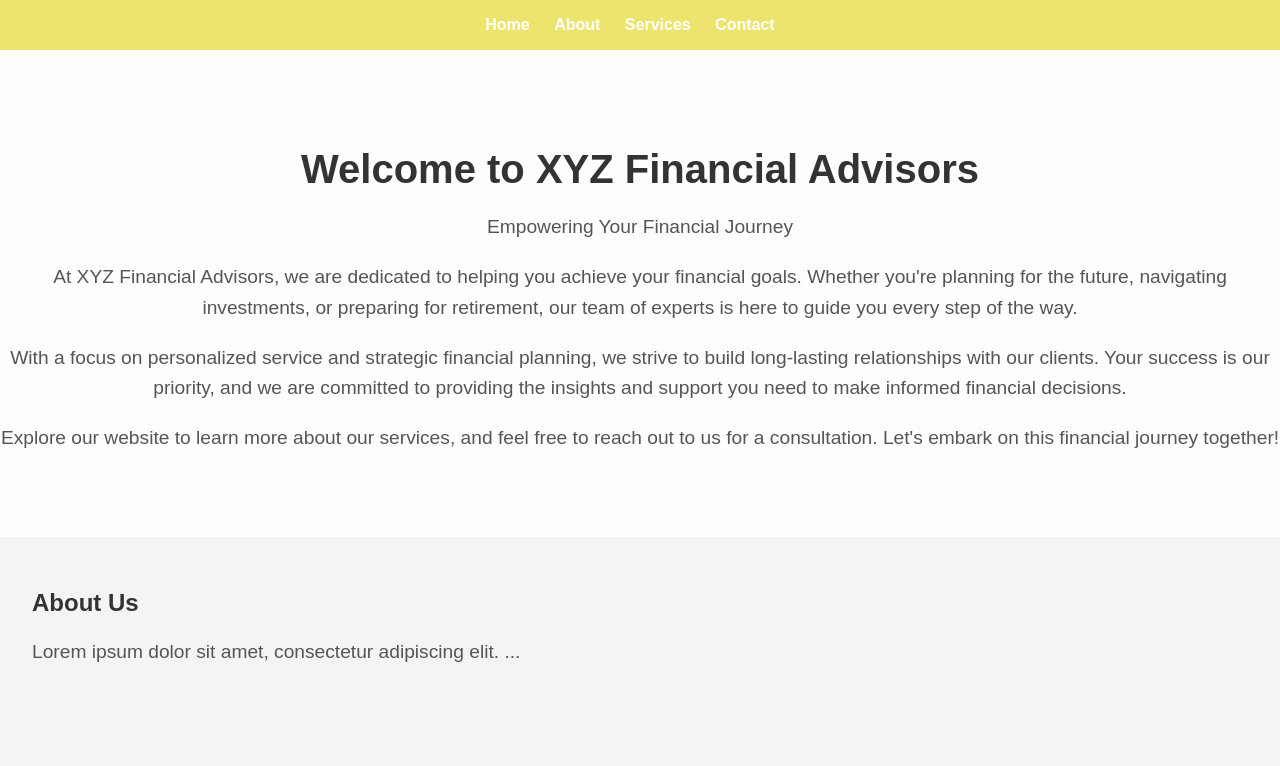
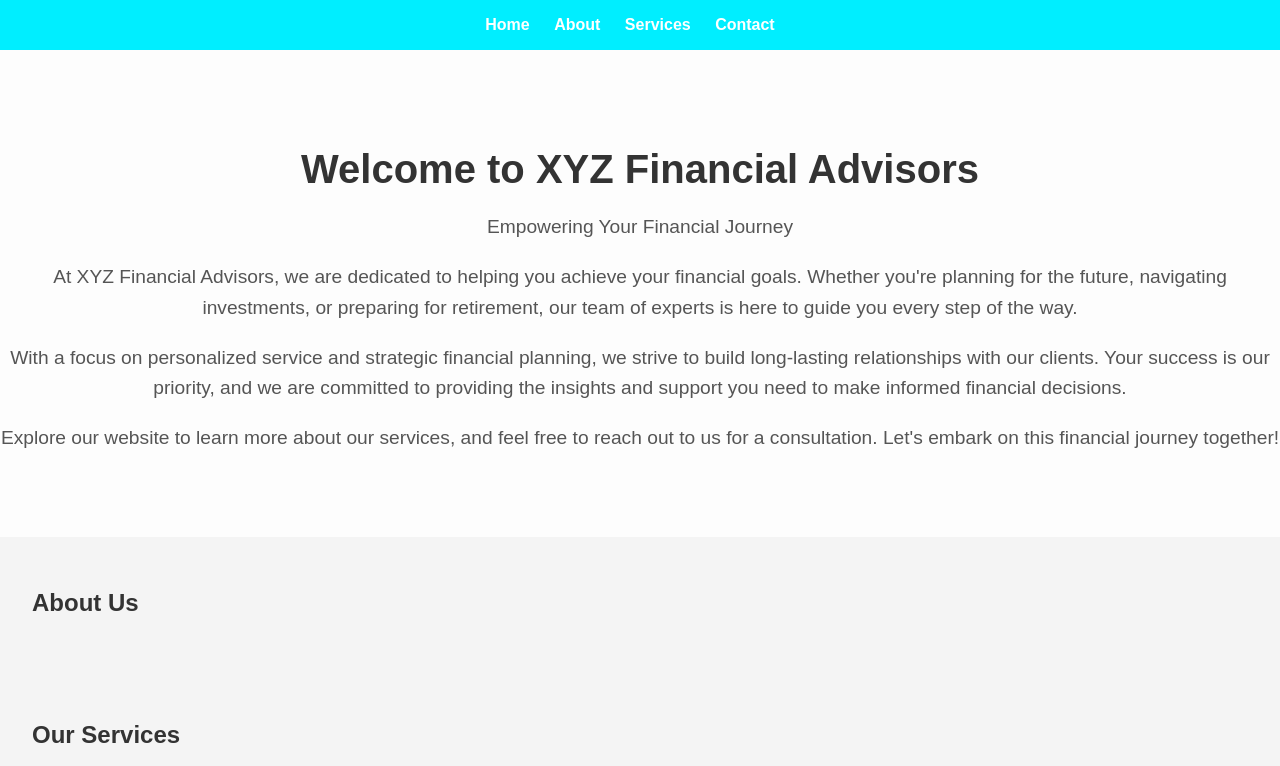
Before and after one commit to Beast227/financial-advisor, a plain HTML site: page index.html in a window 1280 px wide. Shown: the top 766 px of the page. Drawn offline with Linux system fonts and the light colour scheme.

Commit message:
changed the color

```diff
--- a/index.html
+++ b/index.html
@@ -13,7 +13,7 @@
                 <li><a href="#home">Home</a></li>
                 <li><a href="#about">About</a></li>
                 <li><a href="#services">Services</a></li>
-                <li><a href="#cont">Contact</a></li>
+                <li><a href="#contact">Contact</a></li>
             </ul>
         </nav>
     </header>
@@ -29,7 +29,7 @@
 
     <section id="about">
         <h2>About Us</h2>
-        <p>Lorem ipsum dolor sit amet, consectetur adipiscing elit. ...</p>
+        <p></p>
     </section>
 
     <section id="services">
--- a/style.css
+++ b/style.css
@@ -8,7 +8,7 @@ body {
 }
 
 header {
-    background-color: #ece46d;
+    background-color: #00eeff;
     color: #b25858;
     padding: 1em;
     text-align: center;
```
